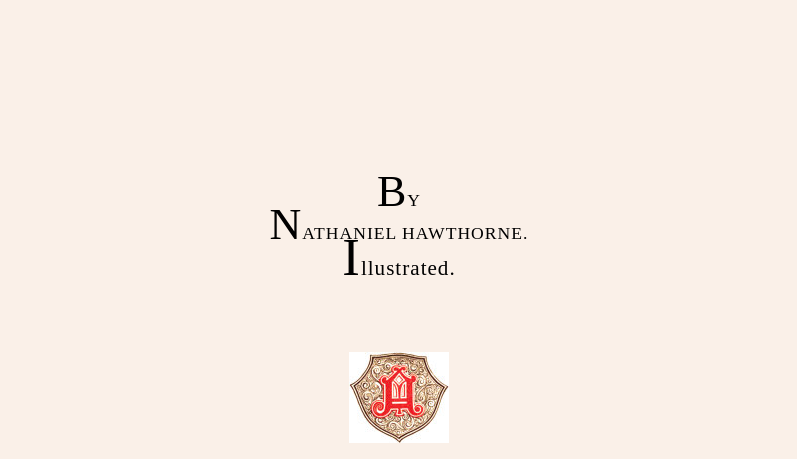
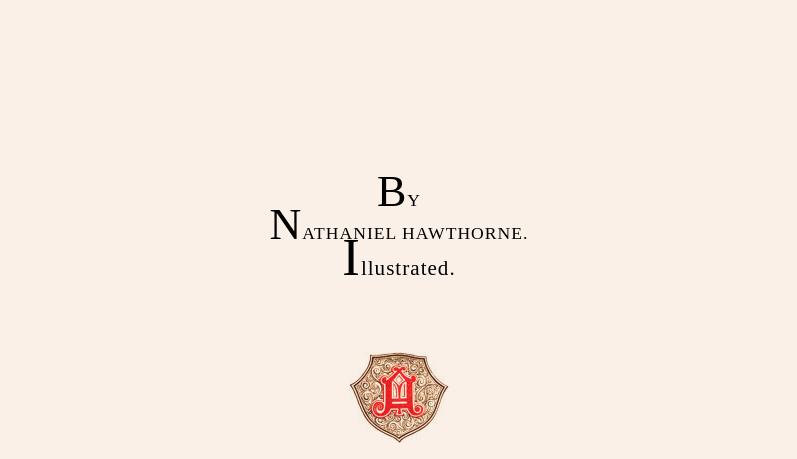
Before and after one commit to ajwarnick/ART300_readread, a plain HTML site: page index.html in a window 1280 px wide. Shown: the part 493-952 px from the top of the page, without its empty margins (241-1038 px from the left). Drawn offline with Linux system fonts and the light colour scheme; a web font is replaced by a local one.

Commit message:
reset for blend mode to work

```diff
--- a/style.css
+++ b/style.css
@@ -6,7 +6,6 @@ pre{
     display: none;
 }
 a{
-    //color: rgb(255, 0, 0);
     color: rgb(160, 24, 24);
 }
 
@@ -124,7 +123,7 @@ p.figcenter, div.figcenter{
 
 .figcenter img{
     /* this mixes the image with the background of its parent so the boxes are not white */
-    /* mix-blend-mode: multiply; */
+    mix-blend-mode: multiply;
 
     /* this centers the images */
     display: block;
```
